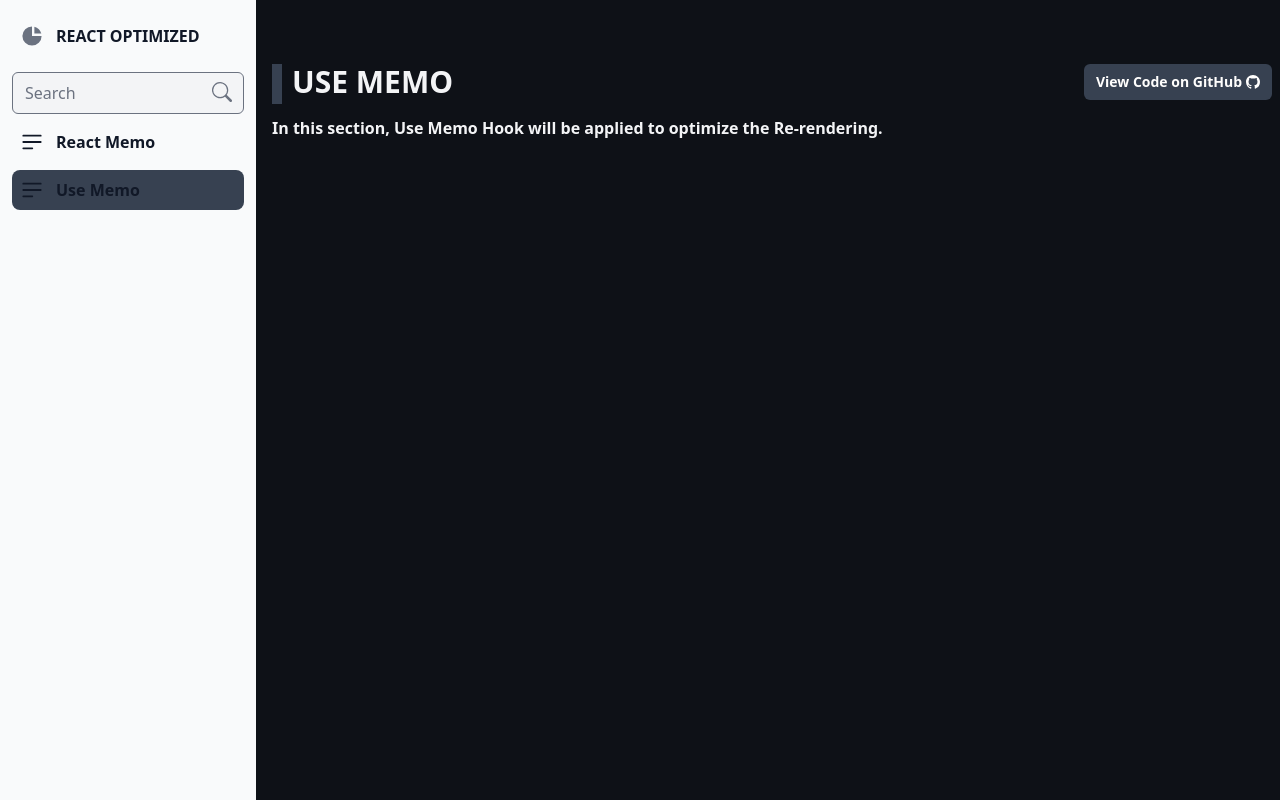
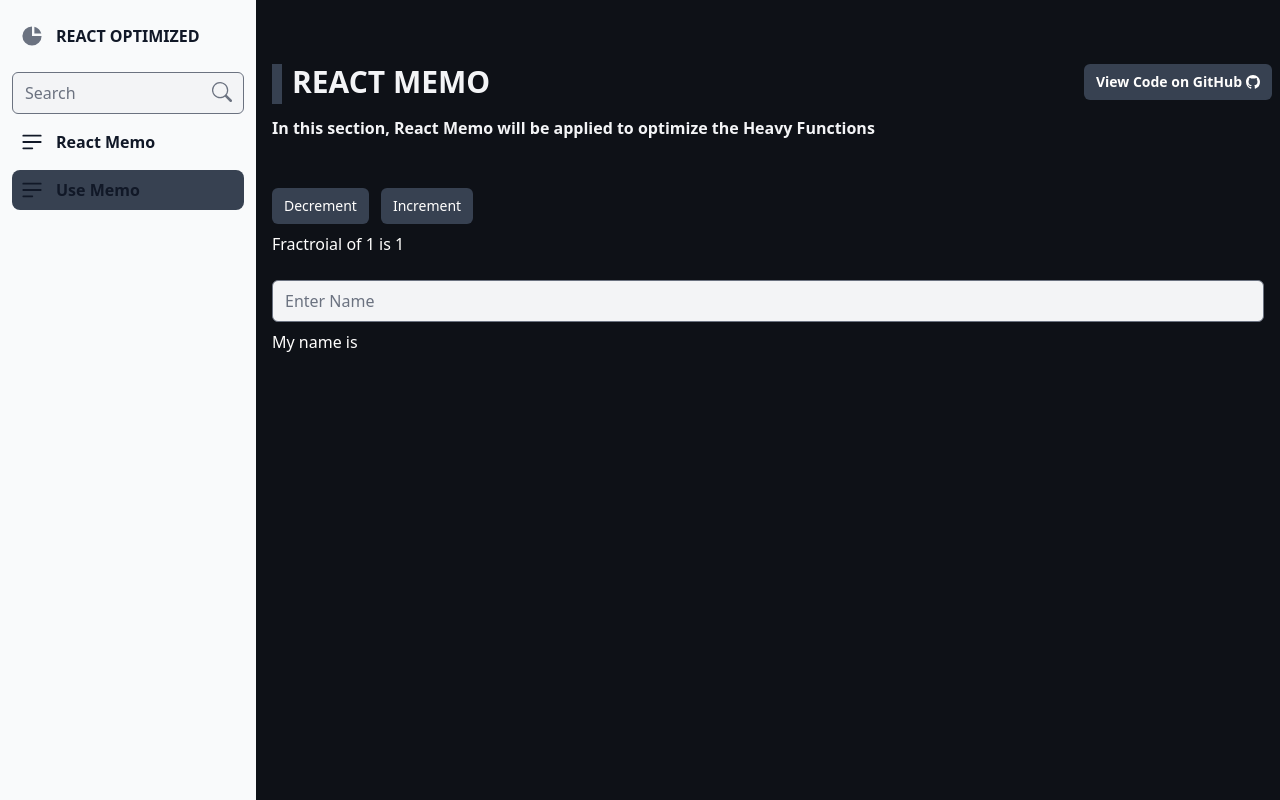
Before and after one commit to thutasann/optimized-react, a React (Create React App) app: page /use-memo in a window 1280 px wide. Built offline with nearby package versions, Linux system fonts and the light colour scheme.

Commit message:
feat: useMemo

```diff
--- a/src/index.css
+++ b/src/index.css
@@ -10,3 +10,7 @@ body {
 .button {
   @apply bg-gray-700 px-3 py-2 mt-5 rounded-md font-[500] text-sm hover:bg-gray-600 transition-all duration-700 ease-in-out flex items-center gap-2 cursor-pointer text-center w-fit;
 }
+
+p {
+  @apply mt-2;
+}
--- a/src/pages/home.tsx
+++ b/src/pages/home.tsx
@@ -8,7 +8,7 @@ const Home = () => {
       <h1 className='text-4xl font-bold'>OPTIMIZED REACT</h1>
       <p className='text-xl text-center'>This site contains Optimization Techniques for React, React Hook and React Redux.</p>
       <Link
-        to={SideBarData[1].link}
+        to={SideBarData[0].link}
         className='bg-gray-700 px-3 py-2 mt-5 rounded-md font-[600] text-sm hover:bg-gray-600 transition-all duration-700 ease-in-out flex items-center gap-2 group'
       >
         Let Get Started <BsArrowRightCircleFill size={19} className='group-hover:ml-2 transition-all duration-300 ease-in-out' />
--- a/src/pages/use-memo.tsx
+++ b/src/pages/use-memo.tsx
@@ -1,11 +1,50 @@
+import { count } from 'console'
+import { memo, useMemo, useState } from 'react'
+import Button from '../common/button'
+import FlexBox from '../common/flex-box'
 import { Heading } from '../common/heading'
+import Input from '../common/input'
+
+function factorial(n: number): number {
+  let i = 0
+  while (i < 20000000) i++
+  if (n < 0) {
+    return -1
+  }
+  if (n === 0) {
+    return 1
+  }
+  return n * factorial(n - 1)
+}
 
 const UseMemo = () => {
+  const [counter, setCounter] = useState(1)
+  const [name, setName] = useState('')
+
+  const result = useMemo(() => {
+    return factorial(counter)
+  }, [counter])
+
   return (
     <div>
-      <Heading text='Use Memo' description='In this section, Use Memo Hook will be applied to optimize the Re-rendering.' />
+      <Heading text='React Memo' description='In this section, React Memo will be applied to optimize the Heavy Functions' />
+      <FlexBox>
+        <Button text='Decrement' onClick={() => setCounter(counter - 1)} />
+        <Button text='Increment' onClick={() => setCounter(counter + 1)} />
+      </FlexBox>
+      <p>
+        Fractroial of {counter} is {result}
+      </p>
+      <div className='mt-4'>
+        <Input type='text' placholder='Enter Name' value={name} onChange={(e: any) => setName(e.target.value)} />
+        <DisplayName name={name} />
+      </div>
     </div>
   )
 }
 
+const DisplayName = memo(({ name }: any) => {
+  console.log('Rendered')
+  return <p>{`My name is ${name}`}</p>
+})
 export default UseMemo
```
